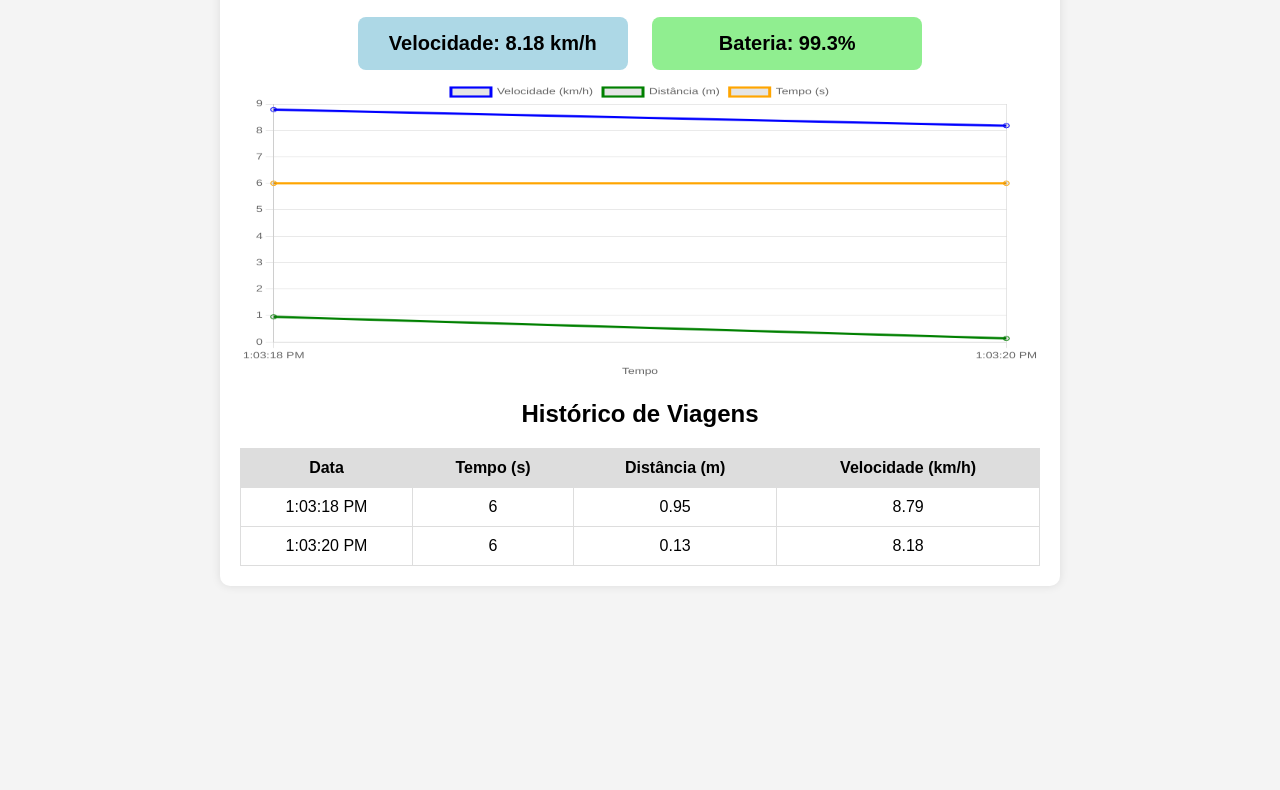
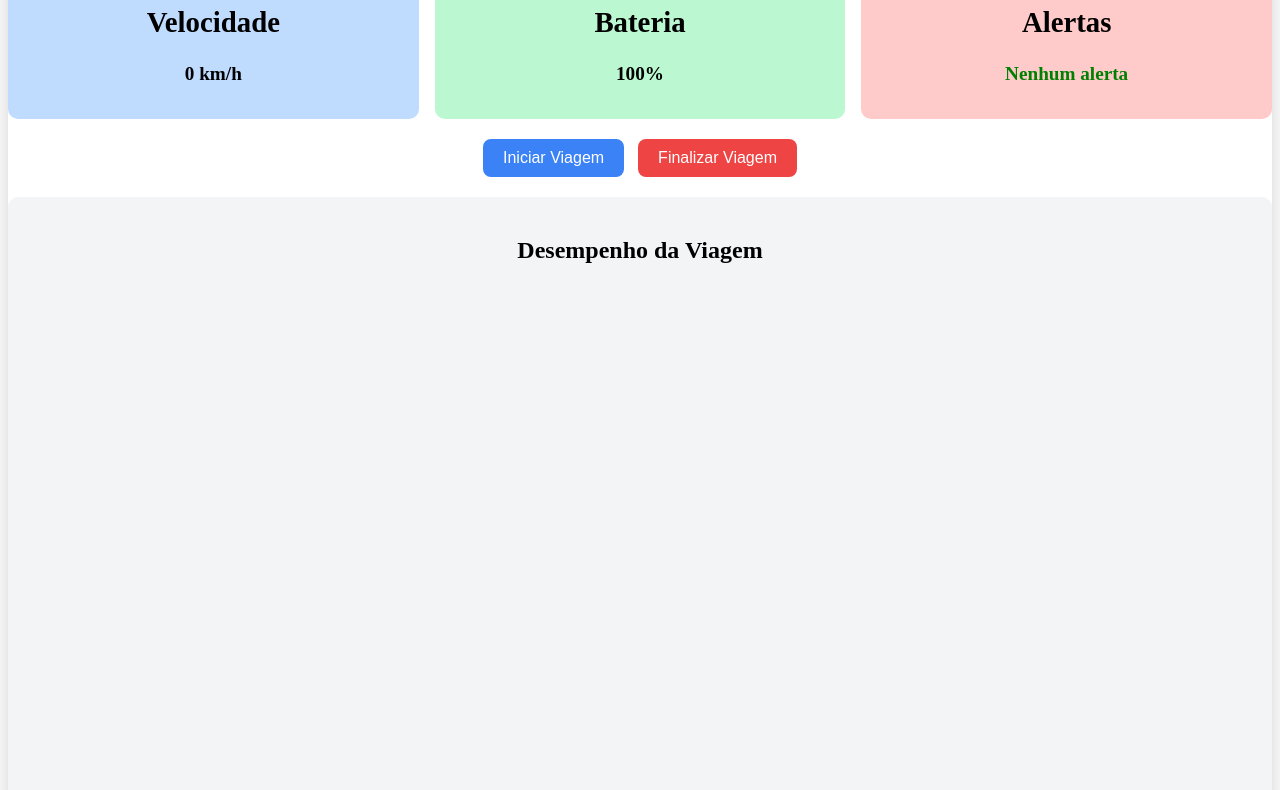
Before and after one commit to R4di0Uni/Project-Factory, a plain HTML site: page DashBoard/Dashboard.html in a window 1280 px wide. Shown: the part 113-903 px from the top of the page. Before the commit the page ends 800 px from the top, so only its background shows below. Drawn offline with nearby package versions, Linux system fonts and the light colour scheme.

Commit message:
vpinfodvnounpfis

```diff
--- a/DashBoard/Dashboard.css
+++ b/DashBoard/Dashboard.css
@@ -1,39 +1,85 @@
 body {
-    font-family: Arial, sans-serif;
+  background: #f4f4f4;
   text-align: center;
-    background: #f4f4f4;
 }
 
 .container {
-    max-width: 800px;
-    margin: 20px auto;
   background: white;
-    padding: 20px;
-    border-radius: 10px;
-    box-shadow: 0px 0px 10px rgba(0, 0, 0, 0.1);
+  box-shadow: 0 0 10px rgba(0,0,0,0.1);
+}
+
+.titulo {
+  font-size: 2rem;
+  font-weight: bold;
+  margin-bottom: 20px;
+}
+
+.status-boxes {
+  display: grid;
+  grid-template-columns: repeat(3, 1fr);
+  gap: 1rem;
+  margin-bottom: 20px;
 }
 
 .box {
-    display: inline-block;
-    width: 30%;
   padding: 15px;
-    margin: 10px;
-    border-radius: 8px;
-    font-size: 20px;
+  border-radius: 10px;
+  font-size: 1.2rem;
   font-weight: bold;
 }
 
-  .speed {
-    background: lightblue;
+.velocidade {
+  background-color: #bfdbfe; /* light blue */
 }
 
-  .battery {
-    background: lightgreen;
+.bateria {
+  background-color: #bbf7d0; /* light green */
 }
 
+.alertas {
+  background-color: #fecaca; /* light red */
+}
+
+.alertas p {
+  color: green;
+}
+
+.botoes {
+  margin-bottom: 20px;
+}
+
+.botoes button {
+  padding: 10px 20px;
+  border: none;
+  border-radius: 8px;
+  font-size: 1rem;
+  color: white;
+  cursor: pointer;
+}
+
+#start-btn {
+  background-color: #3b82f6; /* blue */
+}
+
+#stop-btn {
+  background-color: #ef4444; /* red */
+  margin-left: 10px;
+}
+
+.grafico, .historico {
+  background-color: #f3f4f6;
+  padding: 20px;
+  border-radius: 10px;
+  margin-bottom: 20px;
+}
+
+/* Estilos para o gráfico */
 canvas {
-    width: 100% !important;
-    height: 300px !important;
+  width: 80% !important;
+  height: auto !important;
+  max-width: 1000px;
+  margin: 20px auto;
+  border-radius: 10px;
 }
 
 table {
--- a/DashBoard/Dashboard.html
+++ b/DashBoard/Dashboard.html
@@ -1,22 +1,48 @@
 <!DOCTYPE html>
 <html lang="pt">
 <head>
-    <meta charset="UTF-8">
-    <meta name="viewport" content="width=device-width, initial-scale=1.0">
+  <meta charset="UTF-8" />
+  <meta name="viewport" content="width=device-width, initial-scale=1.0"/>
   <title>Dashboard do Carro</title>
   <link rel="stylesheet" href="Dashboard.css">
   <script src="https://cdn.jsdelivr.net/npm/chart.js"></script>
 </head>
-<body>
+<body class="bg-gray-200">
 
     <div class="container">
-        <h1>Dashboard do Carro</h1>
+      <h1 class="text-3xl font-bold text-center mb-5">Dashboard do Carro</h1>
 
-        <div class="box speed">Velocidade: <span id="speed">0</span> km/h</div>
-        <div class="box battery">Bateria: <span id="battery">100</span>%</div>
 
-        <canvas id="performanceChart"></canvas>
+    <!-- Velocidade / Bateria / Alertas -->
+    <div class="status-boxes">
+      <div class="box velocidade">
+        <h2>Velocidade</h2>
+        <p id="speed">0 km/h</p>
+      </div>
+      <div class="box bateria">
+        <h2>Bateria</h2>
+        <p id="battery">100%</p>
+      </div>
+      <div class="box alertas">
+        <h2>Alertas</h2>
+        <p id="alerts">Nenhum alerta</p>
+      </div>
+    </div>
 
+    <!-- Botões -->
+    <div class="botoes">
+      <button id="start-btn" onclick="startTravel()">Iniciar Viagem</button>
+      <button id="stop-btn" onclick="stopTravel()" disabled>Finalizar Viagem</button>
+    </div>
+
+    <!-- Gráfico -->
+    <div class="grafico">
+      <h2>Desempenho da Viagem</h2>
+      <canvas id="chart" width="400" height="200"></canvas>
+    </div>
+
+    <!-- Histórico -->
+    <div class="historico">
       <h2>Histórico de Viagens</h2>
       <table>
         <thead>
@@ -27,50 +53,116 @@
             <th>Velocidade (km/h)</th>
           </tr>
         </thead>
-            <tbody id="historyTable"></tbody>
+        <tbody id="history-body">
+          <!-- Entradas da viagem -->
+        </tbody>
       </table>
+    </div>
   </div>
 
   <script>
-        let speedEl = document.getElementById("speed");
-        let batteryEl = document.getElementById("battery");
-        let historyTable = document.getElementById("historyTable");
+    let data = [];
+    let isTraveling = false;
+    let travelInterval;
+    let chart;
+    let startTime;
 
-        let performanceChart = new Chart(document.getElementById("performanceChart"), {
-            type: "line",
-            data: { labels: [], datasets: [
-                { label: "Velocidade (km/h)", data: [], borderColor: "blue", fill: false },
-                { label: "Distância (m)", data: [], borderColor: "green", fill: false },
-                { label: "Tempo (s)", data: [], borderColor: "orange", fill: false }
-            ]},
-            options: { responsive: true, scales: { x: { title: { display: true, text: "Tempo" } }, y: { beginAtZero: true } } }
+    function startTravel() {
+      if (isTraveling) return;
+
+      isTraveling = true;
+      data = [];
+      document.getElementById("start-btn").disabled = true;
+      document.getElementById("stop-btn").disabled = false;
+      startTime = new Date();
+      let secondsPassed = 0;
+
+      travelInterval = setInterval(() => {
+        let speed = (Math.random() * 10 + 20).toFixed(2);
+        let distance = (Math.random() * 2).toFixed(2);
+
+        data.push({
+          time: secondsPassed,
+          speed: parseFloat(speed),
+          distance: parseFloat(distance),
         });
 
-        function updateDashboard() {
-            let newSpeed = (Math.random() * 10).toFixed(2);
-            let newDistance = (Math.random() * 2).toFixed(2);
-            let newTime = Math.floor(Math.random() * 10) + 1;
-            let newBattery = Math.max(0, parseFloat(batteryEl.innerText) - Math.random() * 0.5).toFixed(1);
+        document.getElementById("speed").innerText = `${speed} km/h`;
+        document.getElementById("battery").innerText = `${(100 - secondsPassed * 0.5).toFixed(1)}%`;
 
-            speedEl.innerText = newSpeed;
-            batteryEl.innerText = newBattery;
-
-            let now = new Date().toLocaleTimeString();
-            performanceChart.data.labels.push(now);
-            performanceChart.data.datasets[0].data.push(newSpeed);
-            performanceChart.data.datasets[1].data.push(newDistance);
-            performanceChart.data.datasets[2].data.push(newTime);
-            if (performanceChart.data.labels.length > 10) {
-                performanceChart.data.labels.shift();
-                performanceChart.data.datasets.forEach(dataset => dataset.data.shift());
-            }
-            performanceChart.update();
-
-            let newRow = `<tr><td>${now}</td><td>${newTime}</td><td>${newDistance}</td><td>${newSpeed}</td></tr>`;
-            historyTable.innerHTML = (historyTable.innerHTML + newRow).split("</tr>").slice(-10).join("</tr>");
+        updateChart();
+        secondsPassed += 2;
+      }, 2000);
     }
 
-        setInterval(updateDashboard, 2000);
+    function stopTravel() {
+      if (!isTraveling) return;
+
+      clearInterval(travelInterval);
+      isTraveling = false;
+
+      document.getElementById("start-btn").disabled = false;
+      document.getElementById("stop-btn").disabled = true;
+
+      if (data.length > 0) {
+        addToHistory();
+        resetChart();
+      }
+    }
+
+    function updateChart() {
+      if (!chart) {
+        chart = new Chart(document.getElementById("chart"), {
+          type: "line",
+          data: {
+            labels: data.map(point => point.time + "s"),
+            datasets: [
+              {
+                label: "Velocidade (km/h)",
+                data: data.map(point => point.speed),
+                borderColor: "blue",
+                fill: false,
+              },
+              {
+                label: "Distância (m)",
+                data: data.map(point => point.distance),
+                borderColor: "green",
+                fill: false,
+              }
+            ]
+          }
+        });
+      } else {
+        chart.data.labels = data.map(point => point.time + "s");
+        chart.data.datasets[0].data = data.map(point => point.speed);
+        chart.data.datasets[1].data = data.map(point => point.distance);
+        chart.update();
+      }
+    }
+
+    function addToHistory() {
+      let historyTable = document.getElementById("history-body");
+
+      let avgSpeed = (data.reduce((sum, point) => sum + point.speed, 0) / data.length).toFixed(2);
+      let totalDistance = data.reduce((sum, point) => sum + point.distance, 0).toFixed(2);
+      let totalTime = data[data.length - 1].time;
+
+      let newRow = document.createElement("tr");
+      newRow.innerHTML = `
+        <td>${new Date().toLocaleString()}</td>
+        <td>${totalTime} s</td>
+        <td>${totalDistance} m</td>
+        <td>${avgSpeed} km/h</td>
+      `;
+      historyTable.appendChild(newRow);
+    }
+
+    function resetChart() {
+      if (chart) {
+        chart.destroy();
+        chart = null;
+      }
+    }
   </script>
 
 </body>
```
Lines whose indentation alone changed are shown as unchanged.
